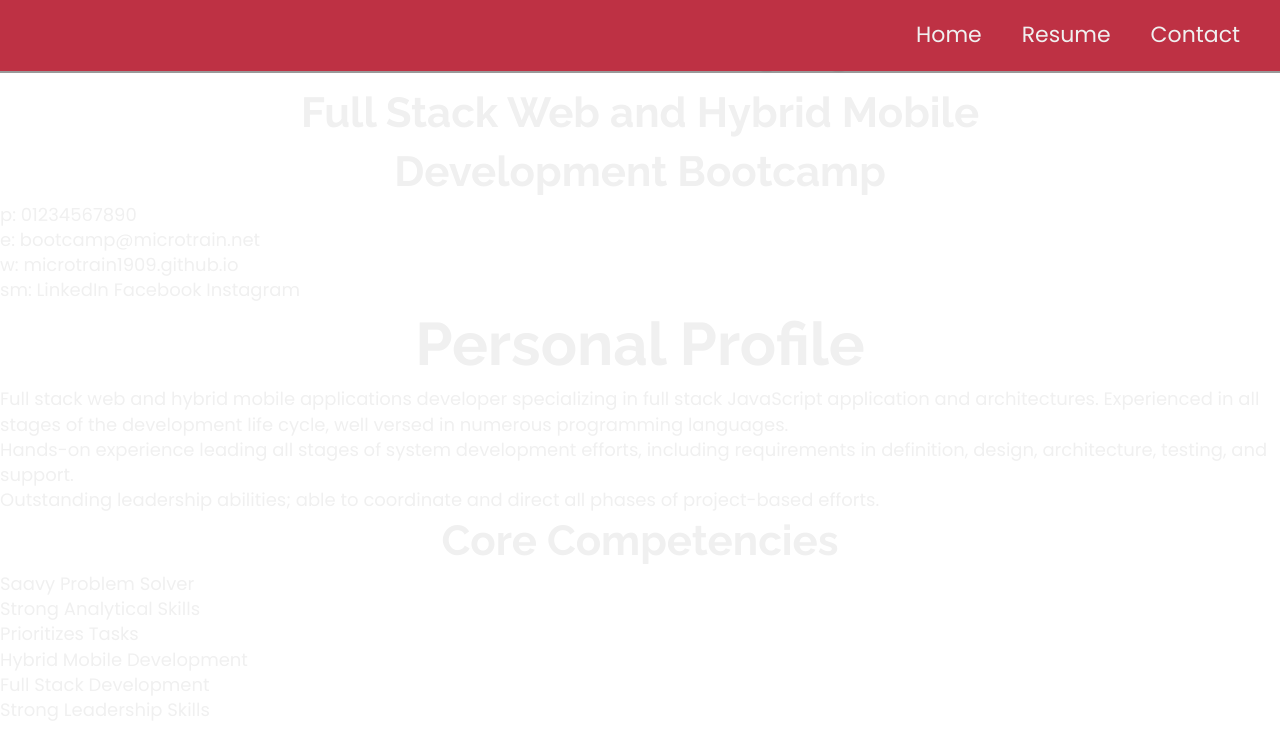
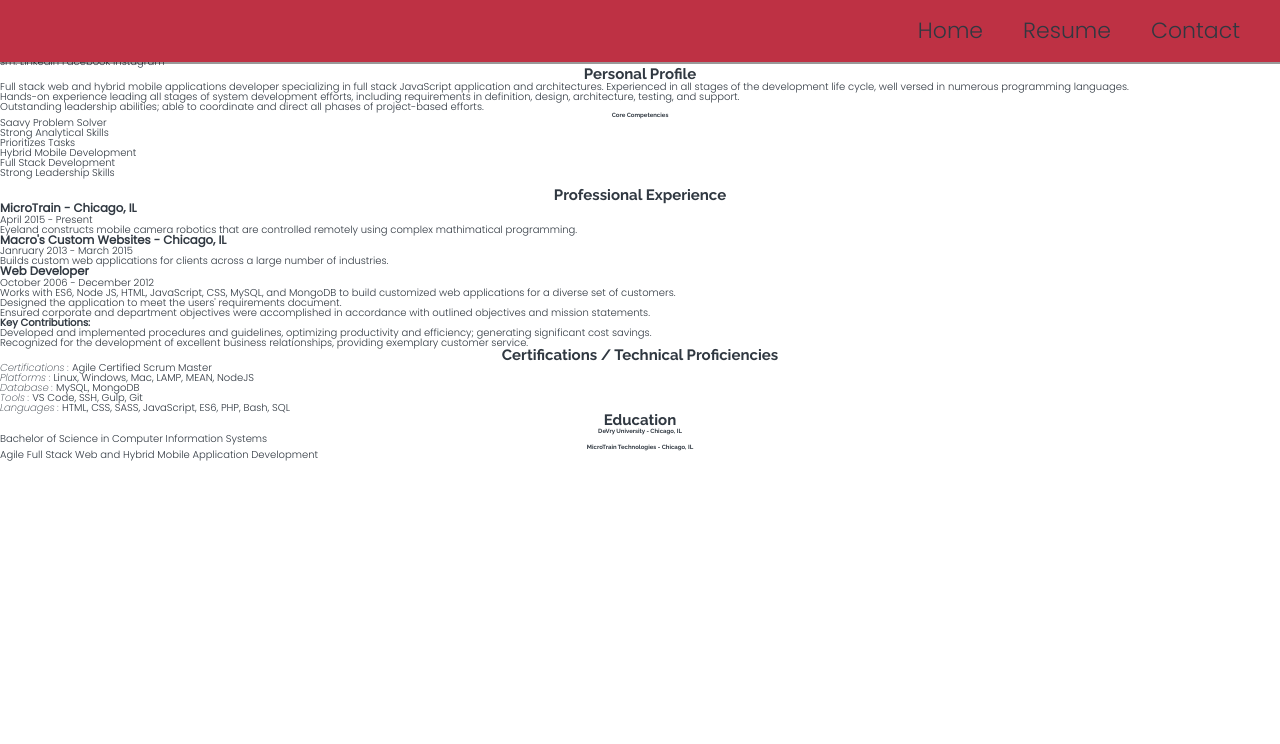
Before and after one commit to AlfredoE89/AlfredoE89, a plain HTML site: page resume.html in a window 1280 px wide. Shown: the top 744 px of the page. Drawn offline with Linux system fonts and the light colour scheme.

Commit message:
decreased siz on all the html on my resume /Cont..

```diff
--- a/style2.css
+++ b/style2.css
@@ -70,25 +70,25 @@ html {
 
 body {
   font-family: "Poppins", sans-serif;
-  font-size: 1.8rem; /* 18px */
-  font-weight: 400;
-  line-height: 1.4;
-  color: var(--main-white);
+  font-size: 10px; /* 18px */
+  font-weight: 150;
+  line-height: 1;
+  color: var(--main-gray);
 }
 
 h1,
 h2 {
   font-family: "Raleway", sans-serif;
-  font-weight: 700;
+  font-weight: 150;
   text-align: center;
 }
 
 h1 {
-  font-size: 6rem;
+  font-size: 15px;
 }
 
 h2 {
-  font-size: 4.2rem;
+  font-size: 6px;
 }
 
 ul {
@@ -97,7 +97,7 @@ ul {
 
 a {
   text-decoration: none;
-  color: var(--main-white);
+  color: var(--main-gray);
 }
 
 img {
```
